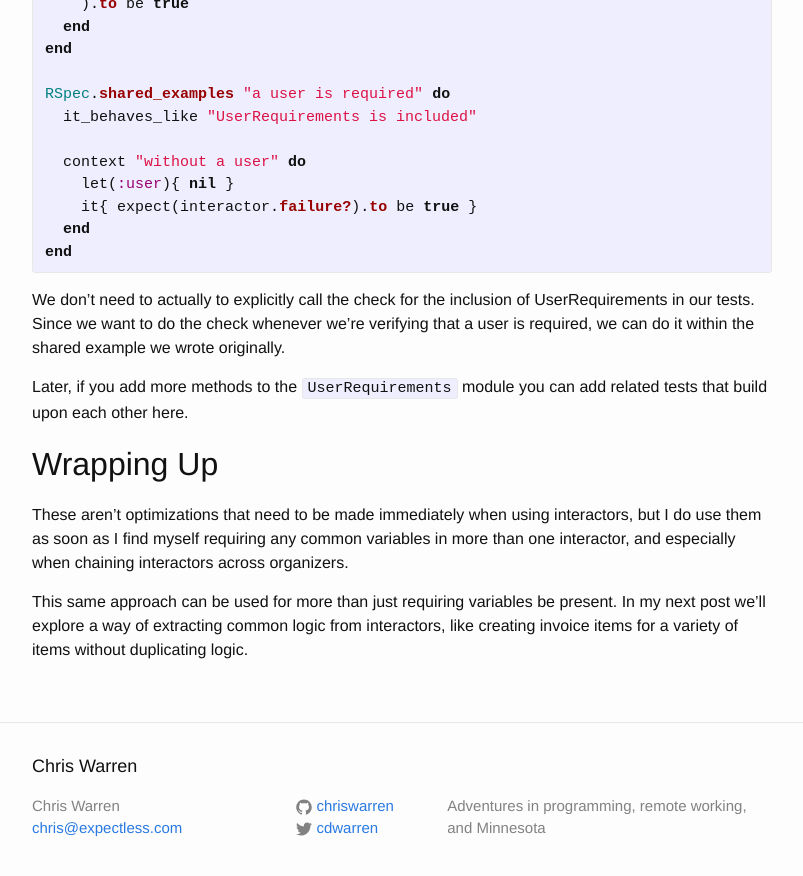
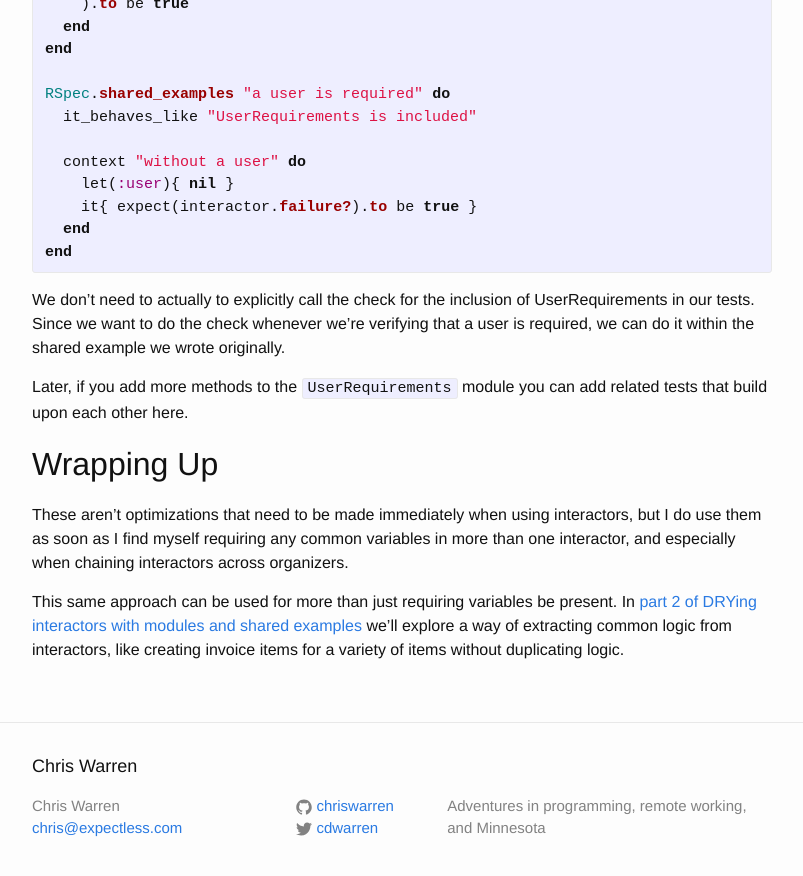
Before and after one commit to chriswarren/chriswarren.github.io, a Jekyll site: the page built from _posts/2015-03-13-drying-interactors-part-1.md, in a window 1280 px wide and 900 px high, scrolled down 3995 px. Shown: the top 876 px of the window, without its empty margins (238-1041 px from the left). Built offline with Jekyll 4.4.1, drawn with Linux system fonts in a browser that asks for light colours.

Commit message:
add a link to part two

```diff
--- a/_posts/2015-03-13-drying-interactors-part-1.md
+++ b/_posts/2015-03-13-drying-interactors-part-1.md
@@ -181,4 +181,4 @@ Later, if you add more methods to the `UserRequirements` module you can add rela
 
 These aren't optimizations that need to be made immediately when using interactors, but I do use them as soon as I find myself requiring any common variables in more than one interactor, and especially when chaining interactors across organizers.
 
-This same approach can be used for more than just requiring variables be present. In my next post we'll explore a way of extracting common logic from interactors, like creating invoice items for a variety of items without duplicating logic.
+This same approach can be used for more than just requiring variables be present. In [part 2 of DRYing interactors with modules and shared examples](/interactors/testing/2015/03/13/drying-interactors-part-2.html) we'll explore a way of extracting common logic from interactors, like creating invoice items for a variety of items without duplicating logic.
```
